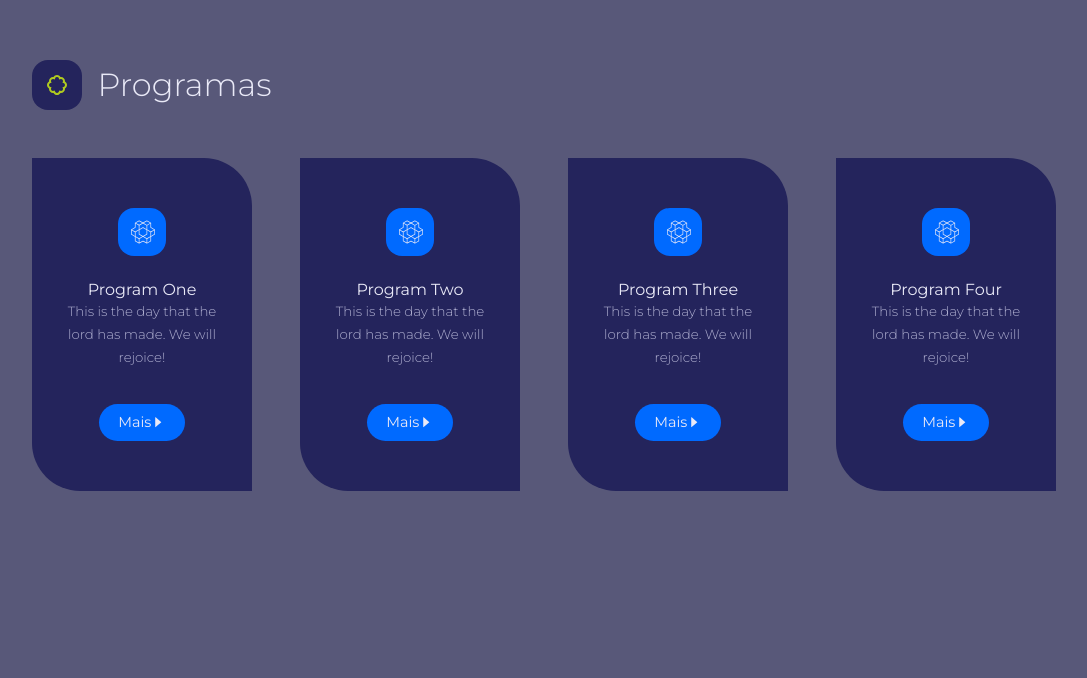
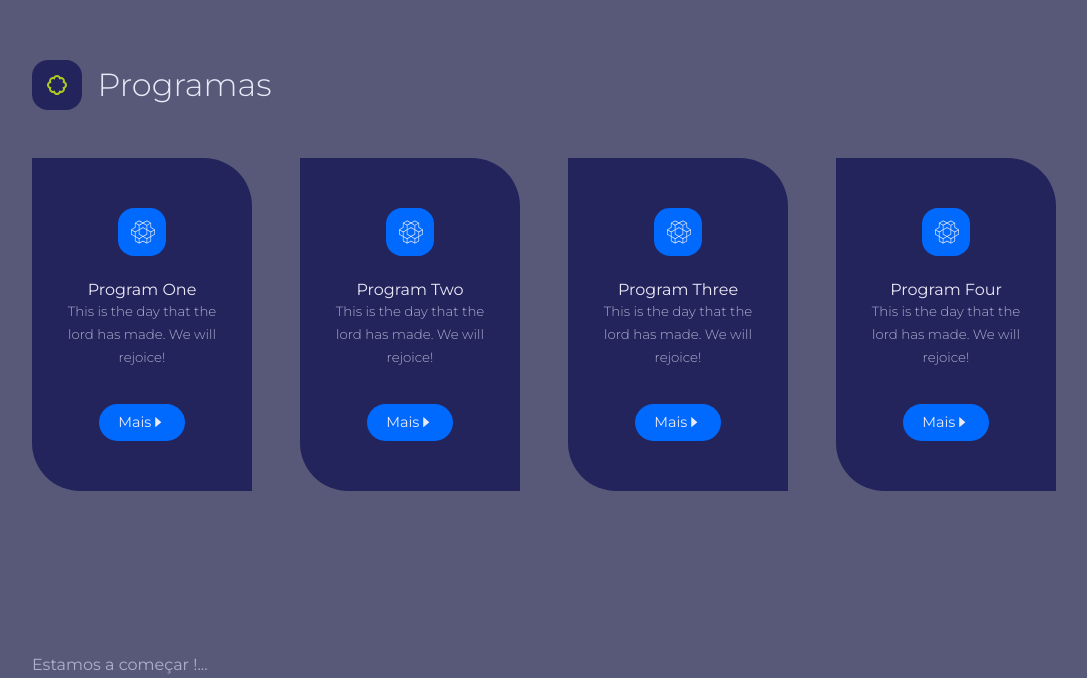
Before and after one commit to jcrr4220/gemc-web-v1, a React (Create React App) app: page / in a window 1280 px wide. Shown: the part 852-1530 px from the top of the page, without its empty margins (96-1183 px from the left). Before the commit the page ends 1343 px from the top, so only its background shows below. Built offline with nearby package versions, Linux system fonts and the light colour scheme.

Commit message:
20221018v2

```diff
--- /dev/null
+++ b/src/components/Values.jsx
@@ -0,0 +1,18 @@
+import Image from '../images/values.jpg'
+import SectionHead from './SectionHead'
+import {GiCutDiamond} from 'react-icons/gi'
+import {values} from '../data'
+import Card from '../UI/Card'
+
+
+const Values = () => {
+  return (
+    <section className='values'>
+        <div className="container values__container">
+            Estamos a começar !...
+        </div>
+    </section>
+  )
+}
+
+export default Values
--- a/src/pages/home/Home.jsx
+++ b/src/pages/home/Home.jsx
@@ -1,5 +1,6 @@
 import MainHeader from '../../components/MainHeader'
 import Programs from '../../components/Programs'
+import Values from '../../components/Values'
 
 import './home.css'
 
@@ -8,6 +9,7 @@ const Home = () => {
     <>
     <MainHeader/>
     <Programs/>
+    <Values/>
     </>
   )
 }
```
